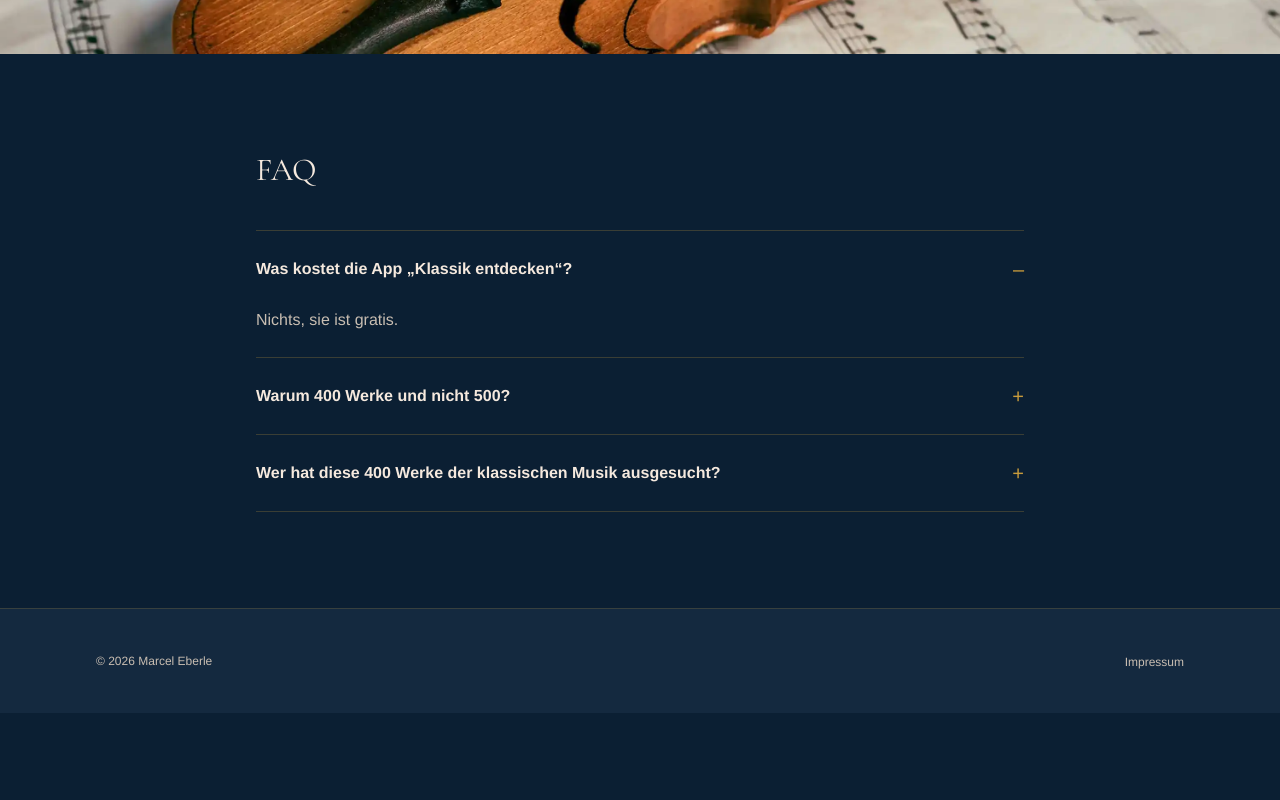
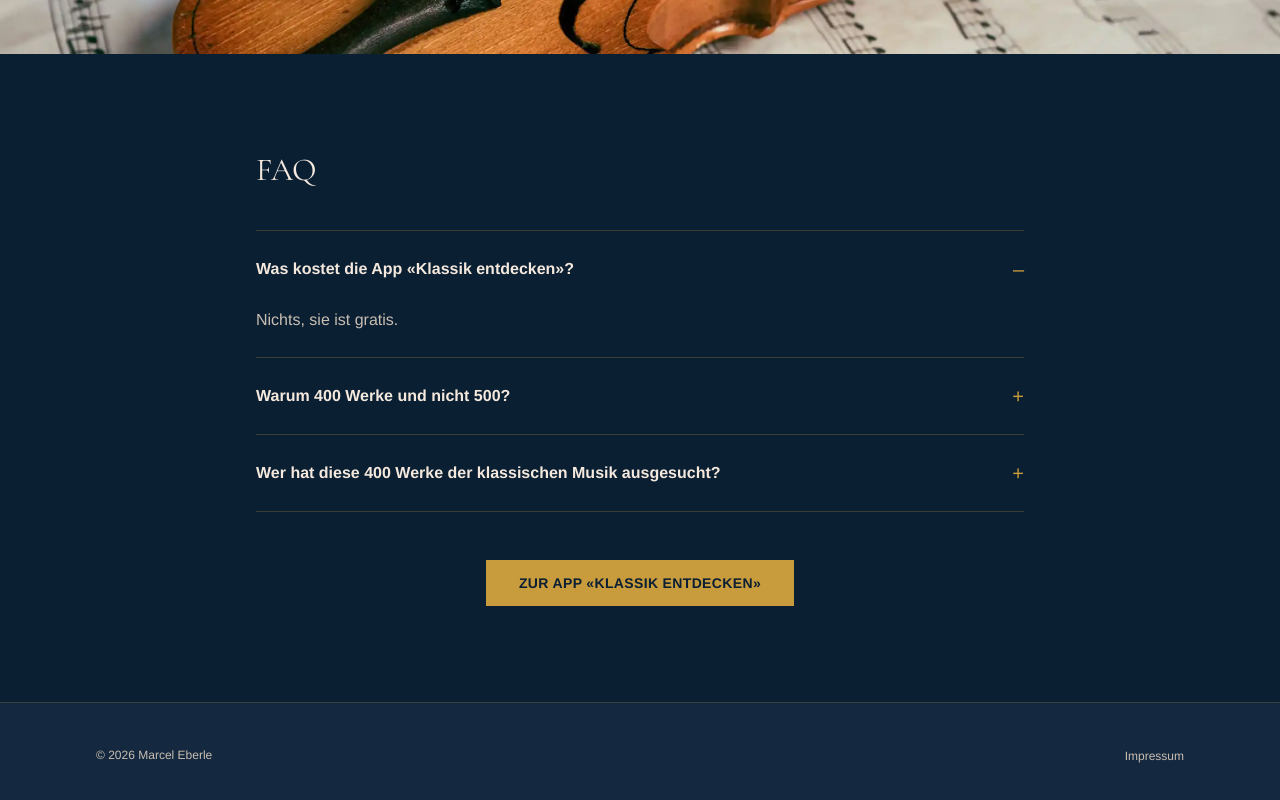
Before and after one commit to Marcel1848/marketing-page, a Next.js app: page /faq in a window 1280 px wide. Shown: the part 454-1254 px from the top of the page. Before the commit the page ends 1167 px from the top, so only its background shows below. Built offline with nearby package versions, Linux system fonts and the light colour scheme; no server answers.

Commit message:
FAQ-Button ergänzen, Anführungszeichen auf « » vereinheitlichen
Auf der FAQ-Seite nach dem Accordion den "Zur App"-Button ergänzt, analog zu
den anderen Inhaltsseiten. Verbliebene deutsche „ "-Anführungszeichen in
content/site.ts auf die einheitlichen Guillemets « » umgestellt.

```diff
--- a/app/faq/page.tsx
+++ b/app/faq/page.tsx
@@ -1,6 +1,7 @@
 import type { Metadata } from "next";
-import { faq } from "@/content/site";
+import { faq, appCta, site } from "@/content/site";
 import { Container } from "@/components/ui/container";
+import { ButtonLink } from "@/components/ui/button";
 import { PageHeroImage } from "@/components/ui/page-hero-image";
 import { FaqAccordion } from "@/components/sections/faq-accordion";
 
@@ -21,6 +22,9 @@ export default function FaqPage() {
           <div className="mt-10">
             <FaqAccordion />
           </div>
+          <div className="mt-12 flex justify-center">
+            <ButtonLink href={site.appUrl}>{appCta}</ButtonLink>
+          </div>
         </div>
       </Container>
     </>
--- a/content/site.ts
+++ b/content/site.ts
@@ -39,7 +39,7 @@ export const startseite = {
   paragraphs: [
     "Es gibt mehr als bloss Bach, Mozart und Schubert. Lern neue und bisher unbekannte Werke der klassischen Musik kennen: mit der App «Klassik entdecken».",
     "Entdecke 400 repräsentative und bedeutende Werke aus 400 Jahren klassischer westlicher Musik zwischen 1600 und 2000. Freu dich auf Orchesterwerke, Konzerte, Kammermusik, Solomusik, geistliche und weltliche Vokalmusik, Oper sowie Ballett- und Bühnenmusik.",
-    "Kennst du bereits „Missa Votiva“ von Jan Dismas Zelenka, Sinfonie c-Moll von Joseph Martin Kraus oder „D’un matin de Printemps“ von Lili Boulanger?",
+    "Kennst du bereits «Missa Votiva» von Jan Dismas Zelenka, Sinfonie c-Moll von Joseph Martin Kraus oder «D’un matin de Printemps» von Lili Boulanger?",
     "Eben: Gib deinem musischen Ich mit dieser App neues Futter!",
   ],
 } as const;
@@ -104,7 +104,7 @@ export const faq = {
   headline: "FAQ",
   items: [
     {
-      question: "Was kostet die App „Klassik entdecken“?",
+      question: "Was kostet die App «Klassik entdecken»?",
       answer: "Nichts, sie ist gratis.",
     },
     {
```
